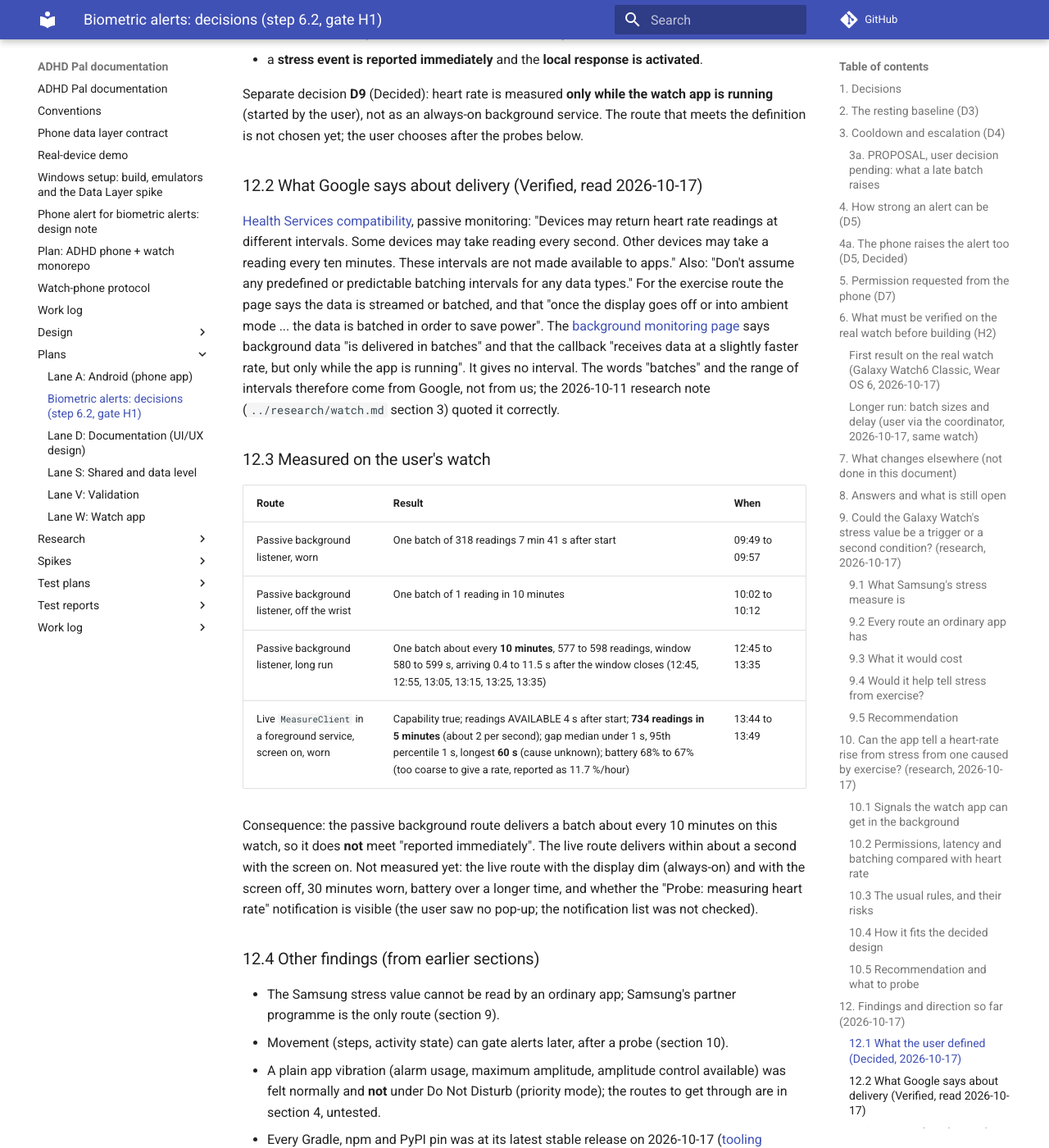
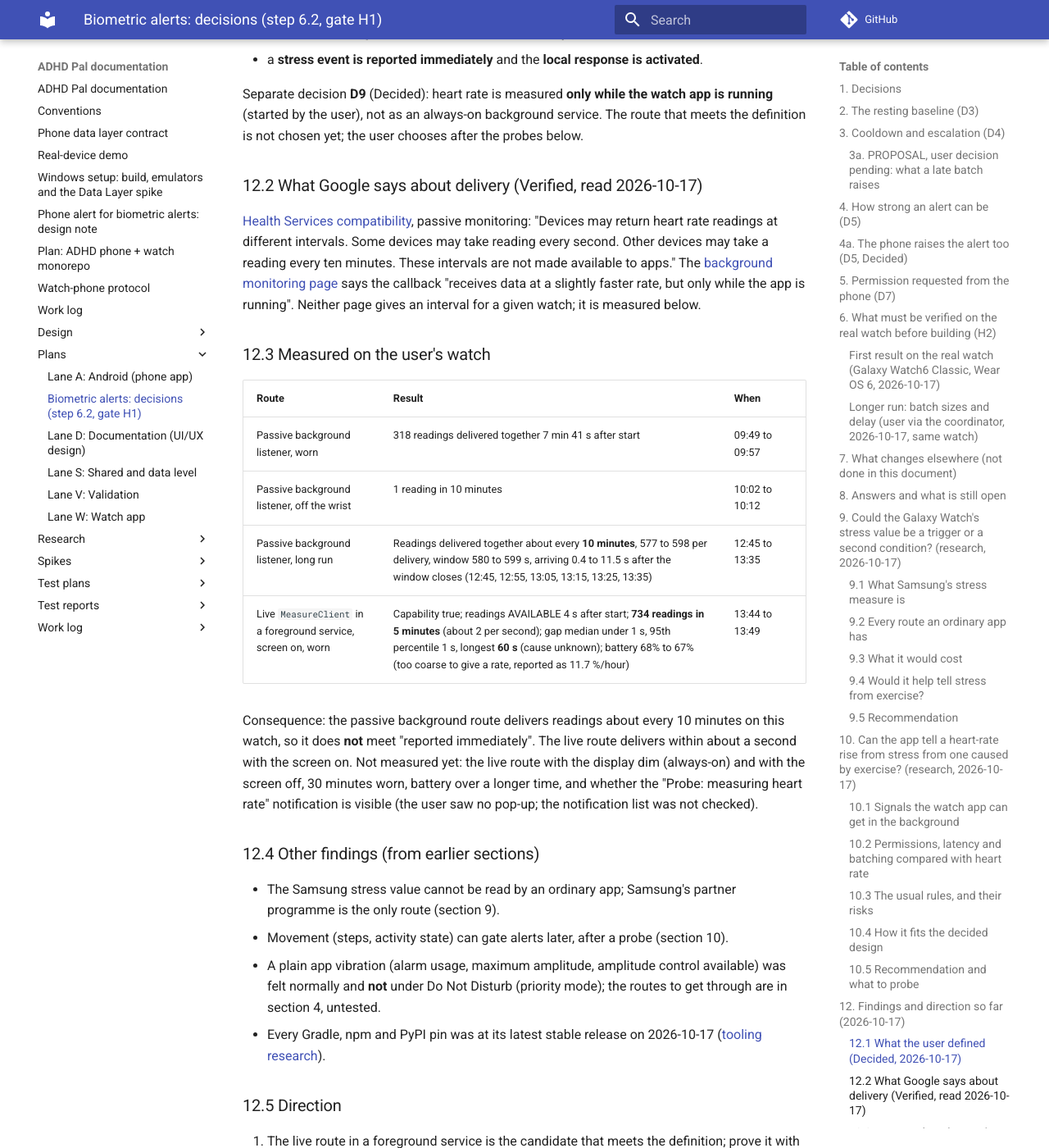
Before and after one commit to shlomoa/my-adhd-pal, an MkDocs documentation site: the page built from docs/plans/biometrics.md, in a window 1280 px wide and 1400 px high, scrolled down 18532 px. Shown: the whole window at 82% size. Built offline with MkDocs 1.6.1 and Material for MkDocs 9.7.7, drawn with Linux system fonts in a browser that asks for light colours; comment, search, counter and statistics services are not loaded; some of the changed text lies outside the part shown.

Commit message:
Biometrics section 12: drop batch wording and the reading of Google's text
Co-Authored-By: Claude Sonnet 5.5 <noreply@anthropic.com>
Claude-Session: https://claude.ai/code/session_01TMxtFMs2xYeSu29sQZPCm1

```diff
--- a/docs/plans/biometrics.md
+++ b/docs/plans/biometrics.md
@@ -460,22 +460,19 @@ service. The route that meets the definition is not chosen yet; the user chooses
 
 [Health Services compatibility](https://developer.android.com/health-and-fitness/health-services/compatibility), passive monitoring: "Devices may return heart rate readings at
 different intervals. Some devices may take reading every second. Other devices may take a reading every ten minutes. These intervals are not made available to apps."
-Also: "Don't assume any predefined or predictable batching intervals for any data types." For the exercise route the page says the data is streamed or batched, and
-that "once the display goes off or into ambient mode ... the data is batched in order to save power". The
-[background monitoring page](https://developer.android.com/health-and-fitness/health-services/monitor-background) says background data "is delivered in batches" and that the callback
-"receives data at a slightly faster rate, but only while the app is running". It gives no interval. The words "batches" and the range of intervals therefore come from Google, not
-from us; the 2026-10-11 research note (`../research/watch.md` section 3) quoted it correctly.
+The [background monitoring page](https://developer.android.com/health-and-fitness/health-services/monitor-background) says the callback "receives data at a slightly faster rate,
+but only while the app is running". Neither page gives an interval for a given watch; it is measured below.
 
 ### 12.3 Measured on the user's watch
 
 | Route | Result | When |
 |---|---|---|
-| Passive background listener, worn | One batch of 318 readings 7 min 41 s after start | 09:49 to 09:57 |
-| Passive background listener, off the wrist | One batch of 1 reading in 10 minutes | 10:02 to 10:12 |
-| Passive background listener, long run | One batch about every **10 minutes**, 577 to 598 readings, window 580 to 599 s, arriving 0.4 to 11.5 s after the window closes (12:45, 12:55, 13:05, 13:15, 13:25, 13:35) | 12:45 to 13:35 |
+| Passive background listener, worn | 318 readings delivered together 7 min 41 s after start | 09:49 to 09:57 |
+| Passive background listener, off the wrist | 1 reading in 10 minutes | 10:02 to 10:12 |
+| Passive background listener, long run | Readings delivered together about every **10 minutes**, 577 to 598 per delivery, window 580 to 599 s, arriving 0.4 to 11.5 s after the window closes (12:45, 12:55, 13:05, 13:15, 13:25, 13:35) | 12:45 to 13:35 |
 | Live `MeasureClient` in a foreground service, screen on, worn | Capability true; readings AVAILABLE 4 s after start; **734 readings in 5 minutes** (about 2 per second); gap median under 1 s, 95th percentile 1 s, longest **60 s** (cause unknown); battery 68% to 67% (too coarse to give a rate, reported as 11.7 %/hour) | 13:44 to 13:49 |
 
-Consequence: the passive background route delivers a batch about every 10 minutes on this watch, so it does **not** meet "reported immediately". The live route delivers within
+Consequence: the passive background route delivers readings about every 10 minutes on this watch, so it does **not** meet "reported immediately". The live route delivers within
 about a second with the screen on. Not measured yet: the live route with the display dim (always-on) and with the screen off, 30 minutes worn, battery over a longer time,
 and whether the "Probe: measuring heart rate" notification is visible (the user saw no pop-up; the notification list was not checked).
 
@@ -491,7 +488,7 @@ and whether the "Probe: measuring heart rate" notification is visible (the user
 
 1. The live route in a foreground service is the candidate that meets the definition; prove it with the live probe (checklist step 6): screen dim, screen off, 30 minutes, battery,
    the notification, the 60 s gap.
-2. Until the user chooses the route, nothing is built on the passive batches. The late-batch proposal (section 3a) only matters if a batched route stays in use.
+2. Until the user chooses the route, nothing is built on the passive background route.
 3. Open decisions for the user (issue #55, D9): show a "monitoring" state of the watch on the phone; how the baseline is kept when the app is not running; whether the app also
    runs at night.
 4. The Watch, Android and Shared lanes are stopped by the user until the route is decided; their open pull requests are not merged.
```
